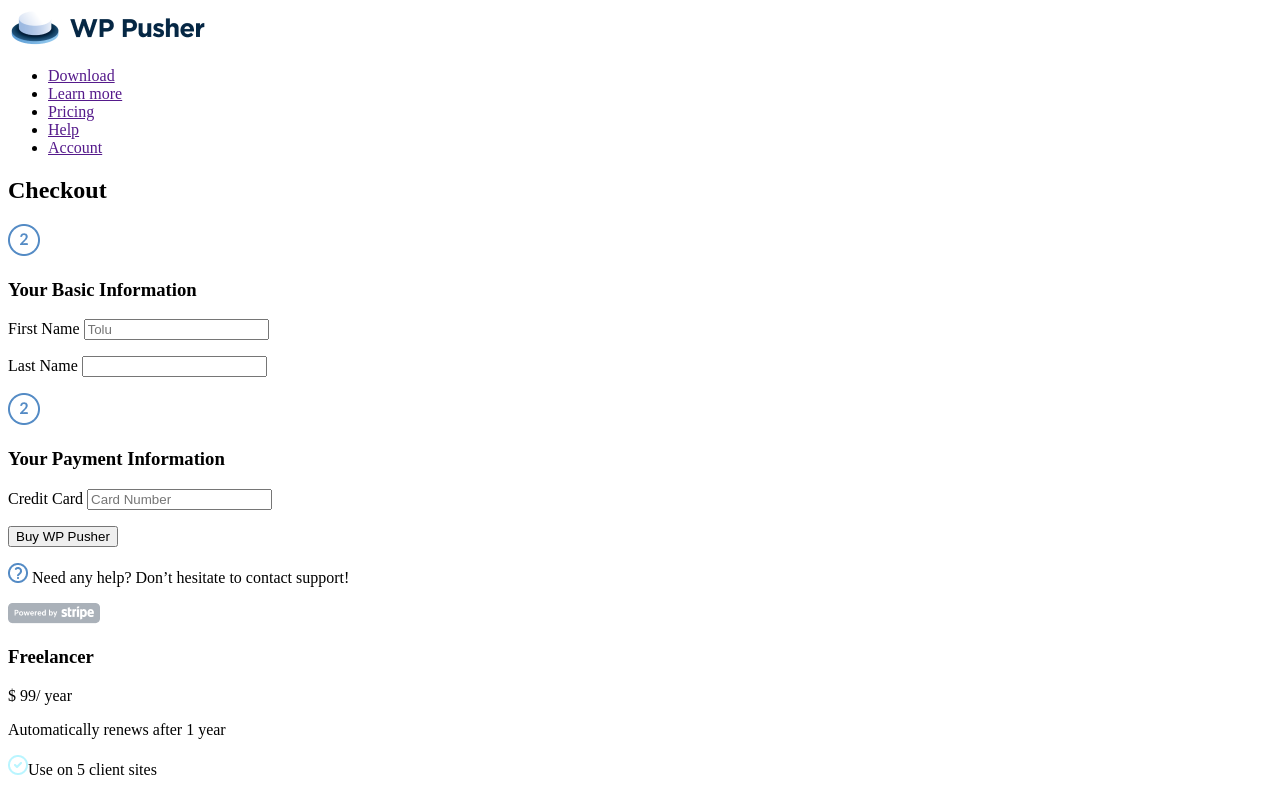
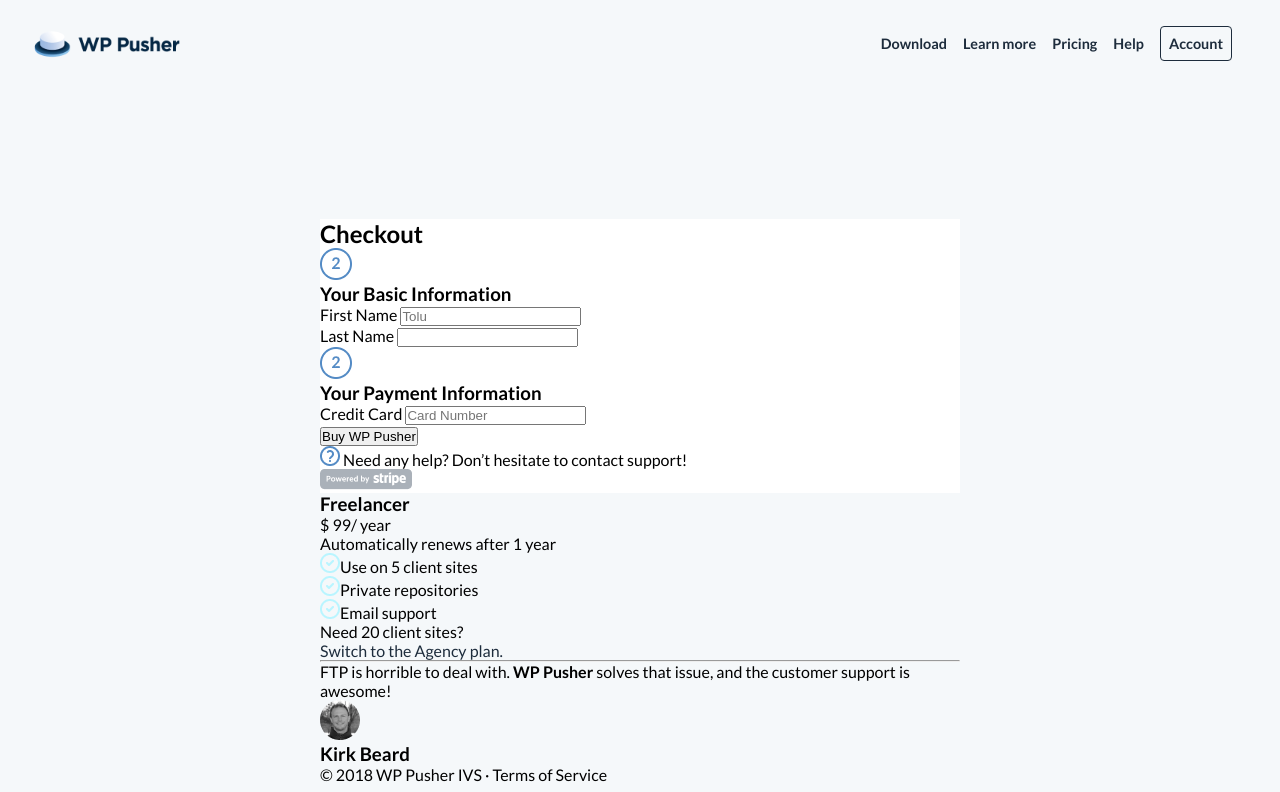
Before and after one commit to Lahitan/Alt-Assignment-1, a plain HTML site: page Assignment6/index.html in a window 1280 px wide. Shown: the top 792 px of the page. Drawn offline with Linux system fonts and the light colour scheme.

Commit message:
modified assignment 6

```diff
--- a/Assignment6/index.html
+++ b/Assignment6/index.html
@@ -14,7 +14,7 @@
 <body>
     <header class="header">
         <div>
-            <a href=""><img src="../images/wppusher-logo copy.png" alt="wppusher-logo"></a>
+            <a href=""><img class="logo-img" src="../images/wppusher-logo copy.png" alt="wppusher-logo"></a>
         </div>
         <div>
             <ul>
@@ -22,12 +22,13 @@
                 <li><a href="">Learn more</a></li>
                 <li><a href="">Pricing</a></li>
                 <li><a href="">Help</a></li>
-                <li><a href="">Account</a></li>
+                <li><a class="active" href="">Account</a></li>
             </ul>
         </div>
     </header>
 
-    <main>
+    <main class="container">
+        <div class="box">
         <div>
             <div>
                 <h2>Checkout</h2>
@@ -106,12 +107,12 @@
                 <h3>Kirk Beard</h3>
             </div>
         </div>
-    </main>
+    </div>
 
-    <footer>
     <p>
         © 2018 WP Pusher IVS  ·  Terms of Service
     </p>
-    </footer>
+    </main>
+
 </body>
 </html>
--- a/Assignment6/sixth.css
+++ b/Assignment6/sixth.css
@@ -0,0 +1,67 @@
+*{
+    margin: 0;
+    padding: 0;
+    box-sizing: border-box;
+}
+
+body{
+    background-color:rgb(245,248,250);
+    font-family: "Lato", serif;
+    position: relative;
+    min-height: 100vh;
+
+}
+
+.header{
+    display: flex;
+    justify-content: space-between;
+    margin-top: 1.2rem;
+}
+
+ul{
+    display: flex;
+    gap: 1rem;
+    padding: 1rem;
+    margin-right: 2rem;
+}
+
+ul li{
+    list-style: none;
+    font-size: 0.9rem;
+    font-weight: 700;
+}
+
+a{
+    text-decoration: none;
+    color: #1D2C3C;
+}
+
+img{
+    max-width: 100%;
+}
+.logo-img{
+    width: 150px;
+    height: 30px;
+    margin-left: 2rem;
+    margin-top: 0.6rem;
+}
+
+.active{
+    border: 1px solid #1D2C3C;
+    border-radius: 4px;
+    padding: 0.5rem;
+}
+
+.box{
+    max-width: 892px;
+    background-color: white;
+}
+
+.container{
+    position: absolute;
+    top: 50%;
+    left: 50%;
+    transform: translate(-50%, -50%);
+    width: 50%;
+    height: 50%;
+}
```
Lines whose indentation alone changed are shown as unchanged.
